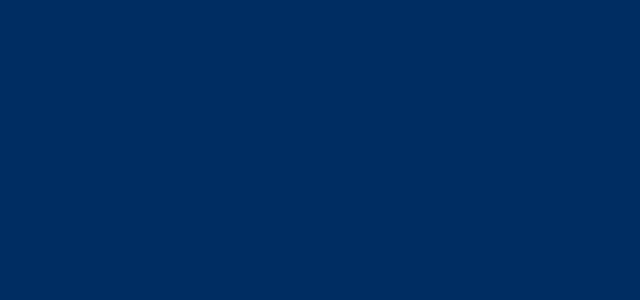
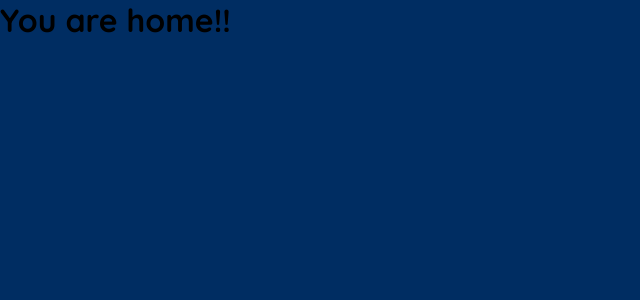
Before and after one commit to Lucidreline/kitties, a React (Vite) app: page / in a window 1280 px wide. Before the commit this address had no page. Shown: the top 300 px of the page, without its empty margins (0-640 px from the left). Built offline with nearby package versions, Linux system fonts and the light colour scheme.

Commit message:
Added in a home page starter.

```diff
--- a/src/App.jsx
+++ b/src/App.jsx
@@ -4,12 +4,13 @@ import './App.scss'
 import { Routes, Route } from 'react-router-dom'
 
 import Flyer from './components/flyer/flyer'
+import HomePage from './components/home-page/home-page'
 
 function App() {
   return (
     <div className="flyers">
       <Routes>
-
+        <Route path="/" element={<HomePage />} />
         {catDetails.map(detail => (
           <Route path={`/${detail.name}`} element={<Flyer name={detail.name} pronounce={detail.pronounce} details={detail.specifics} photo={detail.photo}></Flyer>} />
         ))}
--- /dev/null
+++ b/src/components/home-page/home-page.jsx
@@ -0,0 +1,11 @@
+import React from 'react'
+
+const HomePage = () => {
+    return (
+        <div>
+            <h1>You are home!!</h1>
+        </div>
+    )
+}
+
+export default HomePage
```
Also changed, not shown: src/components/home-page/home-page.scss (added).
